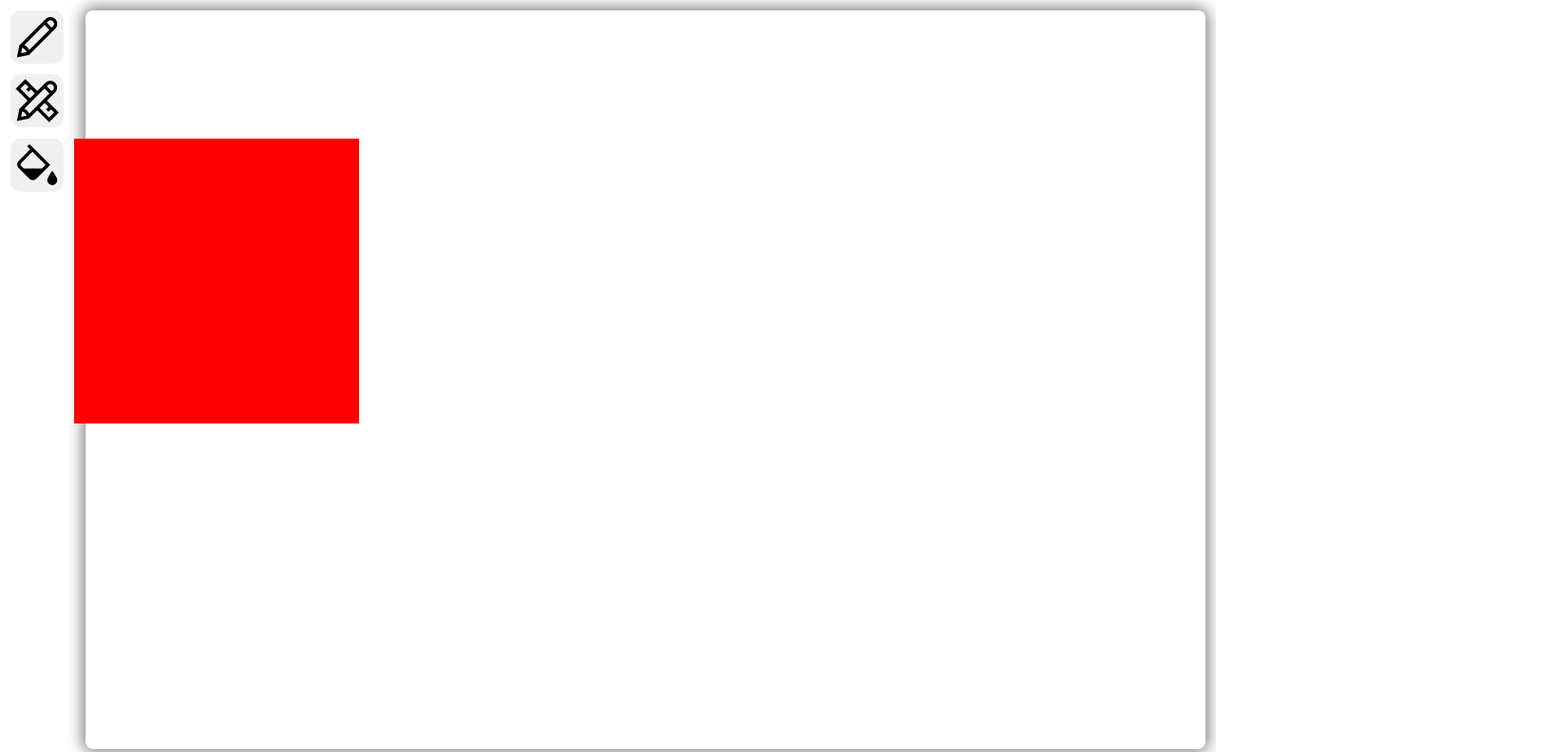
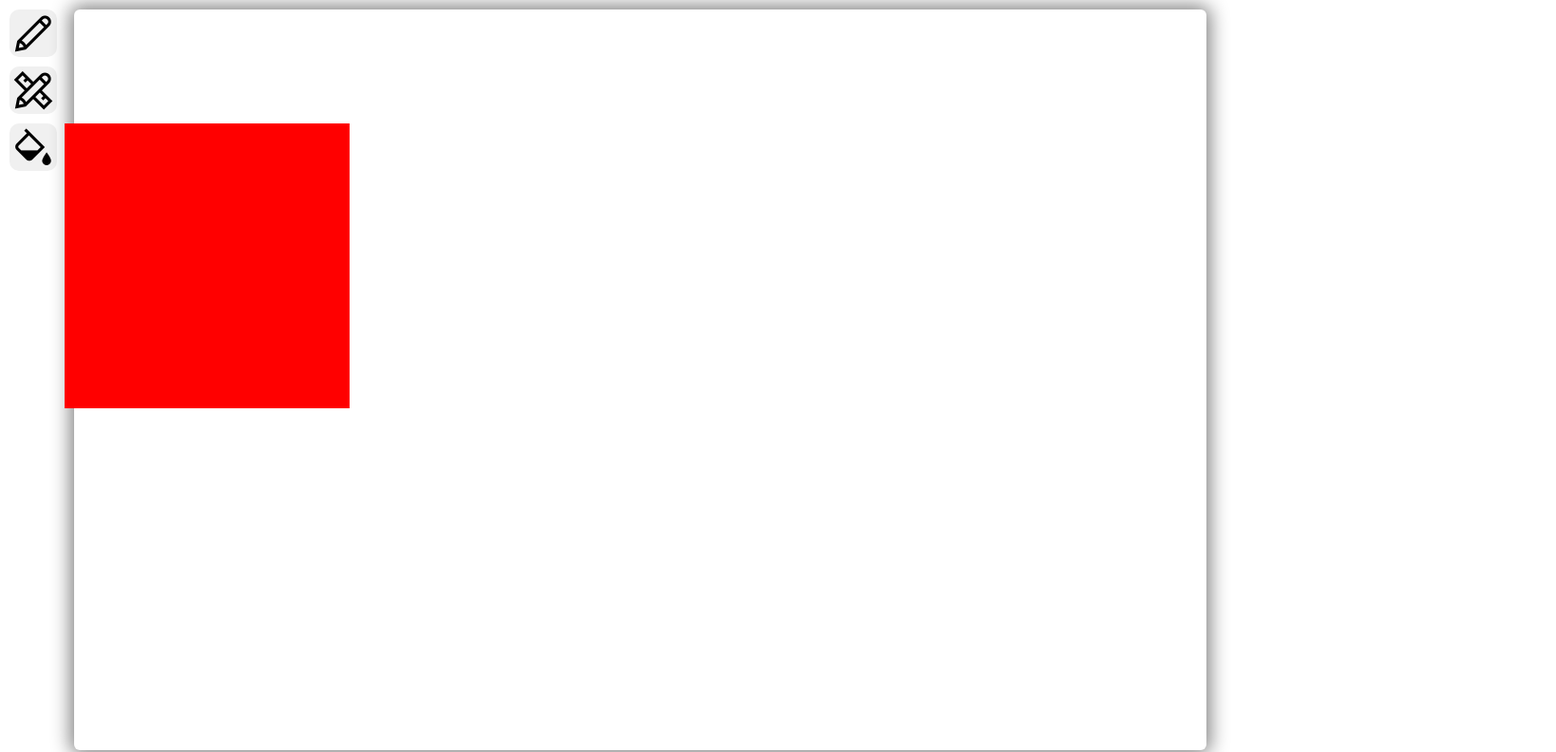
Before and after one commit to dfilipuk/Whiteboard, a React (Create React App) app in the folder client/source/: page / in a window 1280 px wide. Shown: the top 792 px of the page at 95% size, 1638 px wide, since content can reach past the window. Built offline with nearby package versions, Linux system fonts and the light colour scheme.

Commit message:
global font size

```diff
--- a/client/source/src/index.css
+++ b/client/source/src/index.css
@@ -11,15 +11,14 @@ body {
   -moz-osx-font-smoothing: grayscale;
 }
 
-code {
-  font-family: source-code-pro, Menlo, Monaco, Consolas, 'Courier New',
-    monospace;
+#root {
+  /*  Calculate global font size based on viewport width
+      and specify all sizes in font size relative units (em).
+      Font size = A + (B - A) * (VIEWPORT_WIDTH - 640) / (1920 - 640) [px], where
+      A -- font size [px] for viewport width 640 px
+      B -- font size [px] for viewport width 1920 px
+  */
+  font-size: calc(16px + (24 - 16) * (100vw - 640px) / (1920 - 640));
+
+  display: grid;
 }
-
-#root {
-  display: grid;
-  position: absolute;
-  top: 0; left: 0; right: 0; bottom: 0;
-  margin: 0; padding: 0;
-  overflow: hidden;
-}
--- a/client/source/src/panels/Sidebar.css
+++ b/client/source/src/panels/Sidebar.css
@@ -4,12 +4,12 @@
   display: grid;
   grid-template-rows: repeat(3, auto) 1fr;
   grid-template-columns: repeat(2, auto);
-  font-size: 3.5em;
+  font-size: 2.5em;
 }
 
 .sidebar .sidebar__button {
   cursor: pointer;
-  margin: 0.2em 0.2em 0 0.2em;
+  margin: 0.2em 0.15em 0 0.2em;
   background-color: #f0f0f0;
   border-radius: 0.2em;
 }
--- a/client/source/src/panels/Whiteboard.css
+++ b/client/source/src/panels/Whiteboard.css
@@ -1,7 +1,7 @@
 .whiteboard {
   grid-area: 1 / 2 / 1 / 2;
-  margin: 0.7em;
-  border-radius: 0.5em;
+  margin: 0.5em;
+  border-radius: 0.3em;
   box-shadow: 0 0 1em 0.2em gray;
   display: flex;
 }
```
